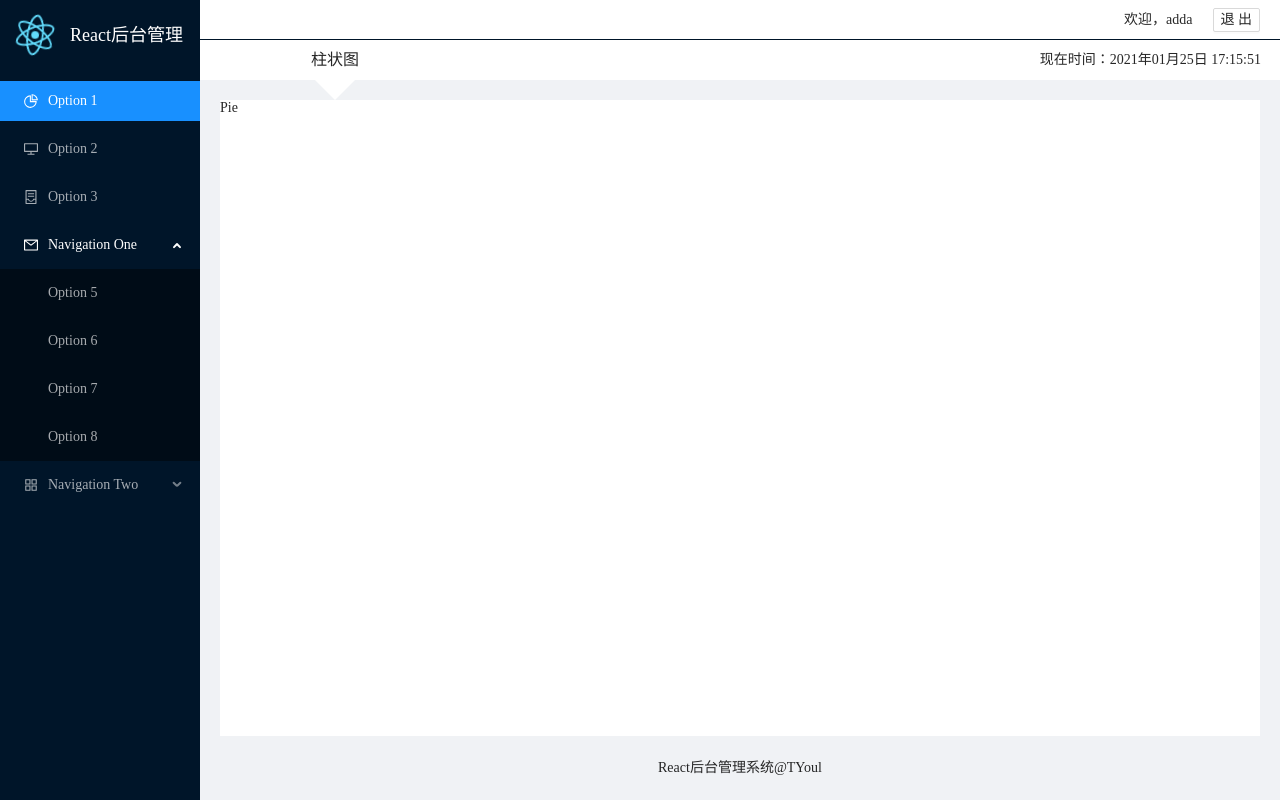
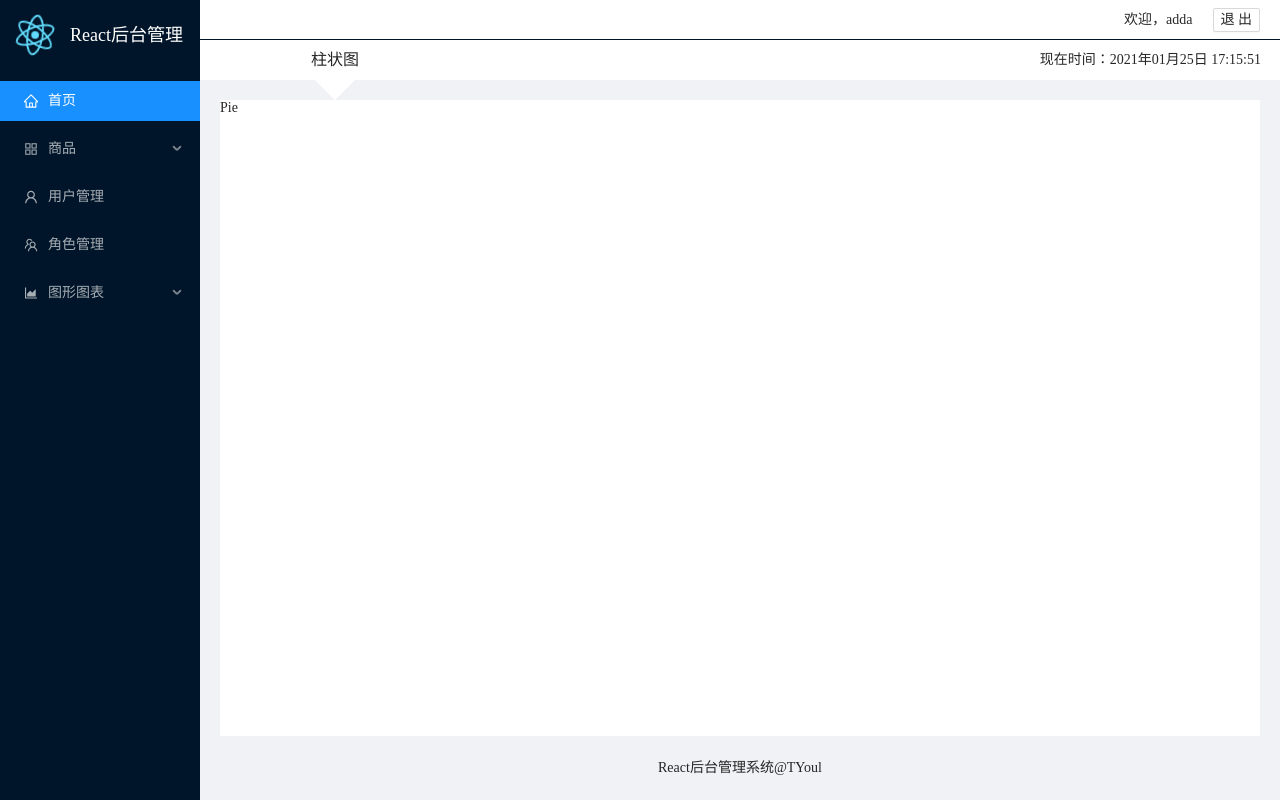
Before and after one commit to TYoul/react-backstageManagementSystem, a React (Create React App) app: page /charts/pie in a window 1280 px wide. Built offline with nearby package versions, Linux system fonts and the light colour scheme; sample sign-in values are in the browser's storage.

Commit message:
侧边栏优化

```diff
--- a/src/components/left-menu/LeftMenu.tsx
+++ b/src/components/left-menu/LeftMenu.tsx
@@ -1,37 +1,40 @@
-import React from 'react';
-import './LeftMenu.scss';
-import { Menu } from 'antd';
-import { AppstoreOutlined, PieChartOutlined, DesktopOutlined, ContainerOutlined, MailOutlined } from '@ant-design/icons';
+import React from "react";
+import { useHistory } from "react-router-dom";
+import "./LeftMenu.scss";
+import menuList from "./menu-config";
+import { Menu } from "antd";
 
-const { SubMenu } = Menu;
+const { SubMenu, Item } = Menu;
 
 const LeftMenu: React.FC = () => {
+  const history = useHistory();
+
+  const handleReplace = (path: string) => {
+    history.replace(path);
+  };
+
+  const getMenuItem = (menuList: any) => {
+    return menuList.map((menu: any) =>
+      menu.children ? (
+        <SubMenu key={menu.key} icon={menu.icon} title={menu.title}>
+          {getMenuItem(menu.children)}
+        </SubMenu>
+      ) : (
+        <Item
+          key={menu.key}
+          icon={menu.icon}
+          onClick={(e) => handleReplace(menu.path)}
+        >
+          {menu.title}
+        </Item>
+      )
+    );
+  };
+
   return (
     <div className="sider-container">
-      <Menu defaultSelectedKeys={['1']} defaultOpenKeys={['sub1']} mode="inline" theme="dark">
-        <Menu.Item key="1" icon={<PieChartOutlined />}>
-          Option 1
-        </Menu.Item>
-        <Menu.Item key="2" icon={<DesktopOutlined />}>
-          Option 2
-        </Menu.Item>
-        <Menu.Item key="3" icon={<ContainerOutlined />}>
-          Option 3
-        </Menu.Item>
-        <SubMenu key="sub1" icon={<MailOutlined />} title="Navigation One">
-          <Menu.Item key="5">Option 5</Menu.Item>
-          <Menu.Item key="6">Option 6</Menu.Item>
-          <Menu.Item key="7">Option 7</Menu.Item>
-          <Menu.Item key="8">Option 8</Menu.Item>
-        </SubMenu>
-        <SubMenu key="sub2" icon={<AppstoreOutlined />} title="Navigation Two">
-          <Menu.Item key="9">Option 9</Menu.Item>
-          <Menu.Item key="10">Option 10</Menu.Item>
-          <SubMenu key="sub3" title="Submenu">
-            <Menu.Item key="11">Option 11</Menu.Item>
-            <Menu.Item key="12">Option 12</Menu.Item>
-          </SubMenu>
-        </SubMenu>
+      <Menu defaultSelectedKeys={["home"]} mode="inline" theme="dark">
+        {getMenuItem(menuList)}
       </Menu>
     </div>
   );
--- /dev/null
+++ b/src/components/left-menu/menu-config.js
@@ -0,0 +1,83 @@
+import {
+  HomeOutlined,
+  AppstoreOutlined,
+  BarsOutlined,
+  ToolOutlined,
+  UserOutlined,
+  TeamOutlined,
+  AreaChartOutlined,
+  BarChartOutlined,
+  LineChartOutlined,
+  PieChartOutlined,
+} from "@ant-design/icons";
+
+// 项目的菜单配置
+const menuList = [
+  {
+    title: "首页", // 菜单标题名称
+    key: "home", // 对应的path
+    icon: <HomeOutlined />, // 图标名称
+    path: "/home", //对应路径
+  },
+  {
+    title: "商品",
+    key: "prod_about",
+    icon: <AppstoreOutlined />,
+    children: [
+      // 子菜单列表
+      {
+        title: "分类管理",
+        key: "category",
+        icon: <BarsOutlined />,
+        path: "/prod/category",
+      },
+      {
+        title: "商品管理",
+        key: "product",
+        icon: <ToolOutlined />,
+        path: "/prod/product",
+      },
+    ],
+  },
+
+  {
+    title: "用户管理",
+    key: "user",
+    icon: <UserOutlined />,
+    path: "/user",
+  },
+  {
+    title: "角色管理",
+    key: "role",
+    icon: <TeamOutlined />,
+    path: "/role",
+  },
+
+  {
+    title: "图形图表",
+    key: "charts",
+    icon: <AreaChartOutlined />,
+    children: [
+      {
+        title: "柱形图",
+        key: "bar",
+        icon: <BarChartOutlined />,
+        path: "/charts/bar",
+      },
+      {
+        title: "折线图",
+        key: "line",
+        icon: <LineChartOutlined />,
+        path: "/charts/line",
+      },
+      {
+        title: "饼图",
+        key: "pie",
+        icon: <PieChartOutlined />,
+        path: "/charts/pie",
+      },
+    ],
+  },
+];
+
+export default menuList;
```
Also changed, not shown: src/assets/styles/normalize.scss (+111 -35 lines), 2 other files (tests, documents, lock files or other folders).
